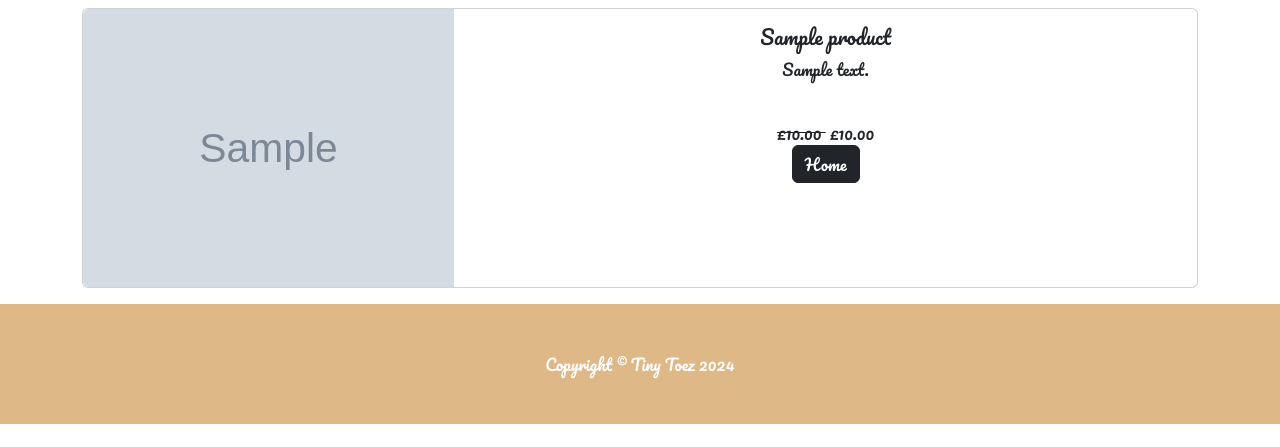
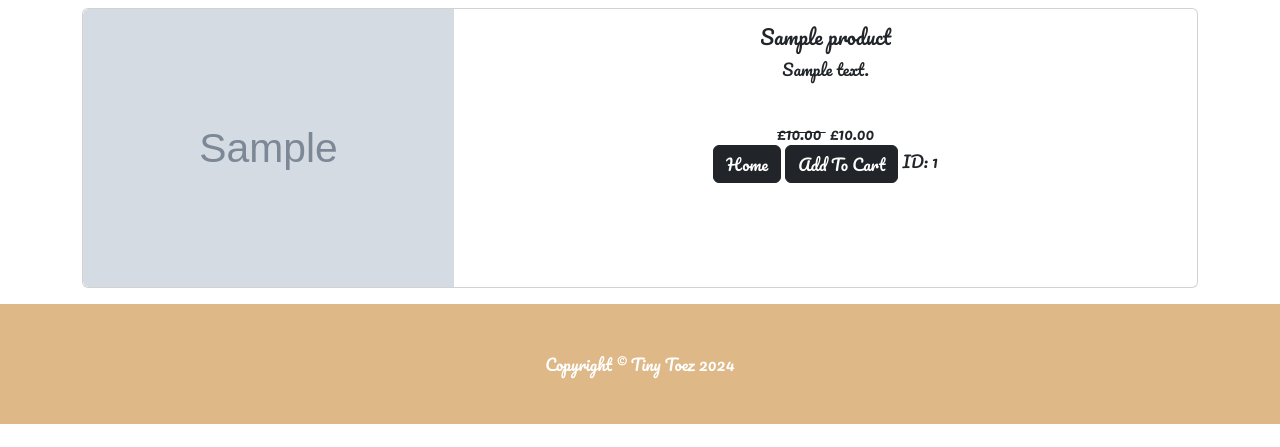
Before and after one commit to Aaron080913/Ecommerce_project, a Django app: page /product/1 in a window 1280 px wide. Shown: the part 56-503 px from the top of the page. Run offline with Django 5.2, Linux system fonts and the light colour scheme; tables that the repository leaves empty hold one stand-in row (values such as "Sample post"); grey boxes marked "Sample" are stand-in pictures; some libraries are stand-ins or nearby versions.

Commit message:
added Add button for cart

```diff
--- a/Tiny_Toez/settings.py
+++ b/Tiny_Toez/settings.py
@@ -66,6 +66,7 @@ TEMPLATES = [
                 'django.template.context_processors.request',
                 'django.contrib.auth.context_processors.auth',
                 'django.contrib.messages.context_processors.messages',
+                'cart.context_processors.cart',
             ],
         },
     },
--- /dev/null
+++ b/cart/cart.py
@@ -0,0 +1,22 @@
+
+class Cart():
+	def __init__(self, request):
+		self.session = request.session
+
+
+		cart = self.session.get('session_key')
+
+		if 'session_key' not in request.session:
+			cart = self.session['session_key'] = {}
+
+		self.cart = cart
+
+	def add(self, product):
+		product_id = str(product.id)
+
+		if product_id in self.cart:
+			pass
+		else:
+			self.cart[product_id] = {'price': str(product.price)}
+
+		self.session.modifield = True
--- /dev/null
+++ b/cart/context_processors.py
@@ -0,0 +1,6 @@
+from .cart import Cart
+
+
+def cart(request):
+
+	return {'cart': Cart(request)}
--- a/store/templates/base.html
+++ b/store/templates/base.html
@@ -15,6 +15,7 @@
         <!-- Core theme CSS (includes Bootstrap)-->
         <link href="{% static 'css/styles.css' %}" rel="stylesheet" />
         <link href="https://fonts.googleapis.com/css2?family=Pacifico&display=swap" rel="stylesheet">
+        <script src="https://code.jquery.com/jquery-3.7.1.min.js" integrity="sha256-/JqT3SQfawRcv/BIHPThkBvs0OEvtFFmqPF/lYI/Cxo=" crossorigin="anonymous"></script>
     </head>
     <body>
         {% include 'navbar.html' %}
--- a/store/templates/home.html
+++ b/store/templates/home.html
@@ -8,7 +8,7 @@
             <div class="container px-4 px-lg-5 my-5">
                 <div class="text-center text-white">
                     <h1 class="display-4 fw-bolder">Shop in style</h1>
-                    <p class="lead fw-normal text-white-50 mb-0"></p>
+                    <p class="lead fw-normal text-white-50 mb-0">Tiny Toez has all your shoe needs.</p>
                 </div>
             </div>
         </header>
--- a/store/templates/navbar.html
+++ b/store/templates/navbar.html
@@ -25,7 +25,7 @@
             <form class="d-flex">
                 <a href="{% url 'cart_summary' %}" class="btn btn-outline-dark"><i class="bi-cart-fill me-1"></i>
                     Cart
-                    <span class="badge bg-dark text-white ms-1 rounded-pill">0</span></a>
+                    <span class="badge bg-dark text-white ms-1 rounded-pill" id="cart_quantity">0</span></a>
 
             </form>
         </div>
--- a/store/templates/product.html
+++ b/store/templates/product.html
@@ -29,14 +29,51 @@
 
               {% else %}
                   £{{ product.price }}
+                  <br>
+                  ID: {{ product.id }}
 
               {% endif %}
 
               <a href="{% url 'home' %}" class="btn btn-dark">Home</a>
+              <button type="button" value="{{ product.id }}" class="btn btn-dark" id="add-cart">Add To Cart</button>
+              ID: {{ product.id }}
               </center>
             </div>
           </div>
         </div>
       </div>
 </div>
+
+<script>
+  // Check if button pressed
+  $(document).on('click', '#add-cart', function(e){
+      e.preventDefault();
+      $.ajax({
+          type: 'POST',
+          url: '{% url 'cart_add' %}',
+          data: {
+              product_id: $('#add-cart').val(),
+              csrfmiddlewaretoken: '{{ csrf_token }}',
+              action: 'post'
+          },
+
+          success: function(json){
+              console.log(json)
+          },
+
+          error: function(xhr, errmsg, err){
+
+          }
+
+
+      });
+
+
+
+  })
+
+
+
+
+  </script>
 {% endblock %}
```
Also changed, not shown: cart/urls.py (+4 -5 lines), cart/views.py (+15 -6 lines).
